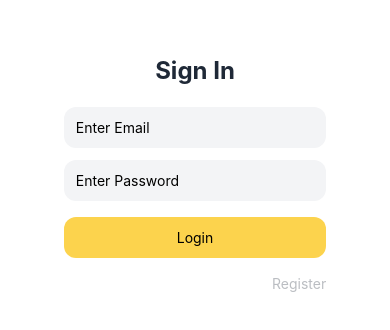
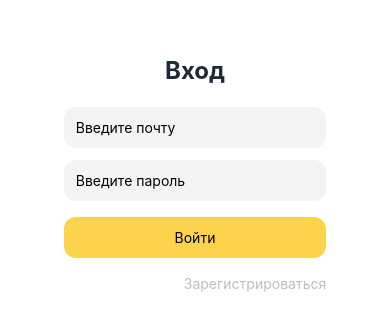
Before and after one commit to etoyadadaya/auth-react-native, a React Native app: screen /Auth in a window 390 px wide. Shown: the part 280-610 px from the top of the page. Built offline with nearby package versions, Linux system fonts and the light colour scheme; no server answers.

Commit message:
User auth, profile, profile update

```diff
--- a/app/components/screens/auth/auth.tsx
+++ b/app/components/screens/auth/auth.tsx
@@ -32,24 +32,24 @@ const Auth: FC = () => {
 				<View className="mx-5 justify-center items-center h-full">
 					<View className="w-9/12">
 						<Text className="text-center text-gray-800 text-2xl font-bold mb-2">
-							{isReg ? "Sign Up" : "Sign In"}
+							{isReg ? "Регистрация" : "Вход"}
 						</Text>
 						{isLoading ? <Loader /> : <>
 							<Field
 									onChange={val => setData({...data, email: val})}
-									placeholder={"Enter Email"}
+									placeholder={"Введите почту"}
 									val={data.email}
 							/>
 							<Field
 									onChange={val => setData({...data, password: val})}
-									placeholder={"Enter Password"}
+									placeholder={"Введите пароль"}
 									val={data.password}
 									isSecure={true}
 							/>
-							<Button onPress={authHandler} title={"Login"}/>
+							<Button onPress={authHandler} title={isReg ? "Зарегистрироваться" : "Войти"}/>
 							<Pressable onPress={() => setIsReg(!isReg)}>
 								<Text className="text-gray-800 opacity-30 text-right text-sm">
-									{isReg ? "Login" : "Register"}
+									{isReg ? "Войти" : "Зарегистрироваться"}
 								</Text>
 							</Pressable>
 						</>}
--- a/app/components/screens/profile/profile.tsx
+++ b/app/components/screens/profile/profile.tsx
@@ -22,15 +22,15 @@ const Profile: FC = () => {
 					{isSuccess && (
 							<View className="bg-green-500 p-3 py-2 rounded-lg">
 								<Text className="text-white text-center">
-									Profile updated successfully!
+									Профиль обновлен успешно!
 								</Text>
 							</View>
 					)}
 
 					{(isProfileLoading || isLoading) ? <Loader/> : <>
-						<Field onChange={setName} val={name} placeholder="Enter name"/>
-						<Button onPress={updateProfile} title="Update Profile"/>
-						<Button onPress={logout} title="Logout"/>
+						<Field onChange={setName} val={name} placeholder="Введите имя"/>
+						<Button onPress={updateProfile} title="Обновить профиль"/>
+						<Button onPress={logout} title="Выйти"/>
 					</>}
 				</View>
 			</Layout>
--- a/app/hooks/useUpdateProfile.ts
+++ b/app/hooks/useUpdateProfile.ts
@@ -27,7 +27,7 @@ export const useUpdateProfile = (changeName: string, docId: string) => {
 				setIsLoading(false)
 			}, 3000);
 		} catch (error: any) {
-			Alert.alert("Profile update error", error.message);
+			Alert.alert("Ошибка обновления профиля", error.message);
 		} finally {
 			setIsLoading(false);
 		}
--- a/app/providers/authProvider.tsx
+++ b/app/providers/authProvider.tsx
@@ -41,7 +41,7 @@ export const AuthProvider: FC<IAuth> = ({children}) => {
 				email: email,
 			});
 		} catch (error: any) {
-			Alert.alert("Error: registration:", error);
+			Alert.alert("Ошибка: ошибка регистрации:", error);
 		} finally {
 			setIsLoading(false);
 		}
@@ -52,7 +52,7 @@ export const AuthProvider: FC<IAuth> = ({children}) => {
 		try {
 			await login(email, password);
 		} catch (error: any) {
-			Alert.alert("Error: login:", error);
+			Alert.alert("Ошибка: ошибка входа:", error);
 		} finally {
 			setIsLoading(false);
 		}
@@ -63,7 +63,7 @@ export const AuthProvider: FC<IAuth> = ({children}) => {
 		try {
 			await logout();
 		} catch (error: any) {
-			Alert.alert("Error: logout:", error);
+			Alert.alert("Ошибка: ошибка выхода:", error);
 		} finally {
 			setIsLoading(false);
 		}
```
